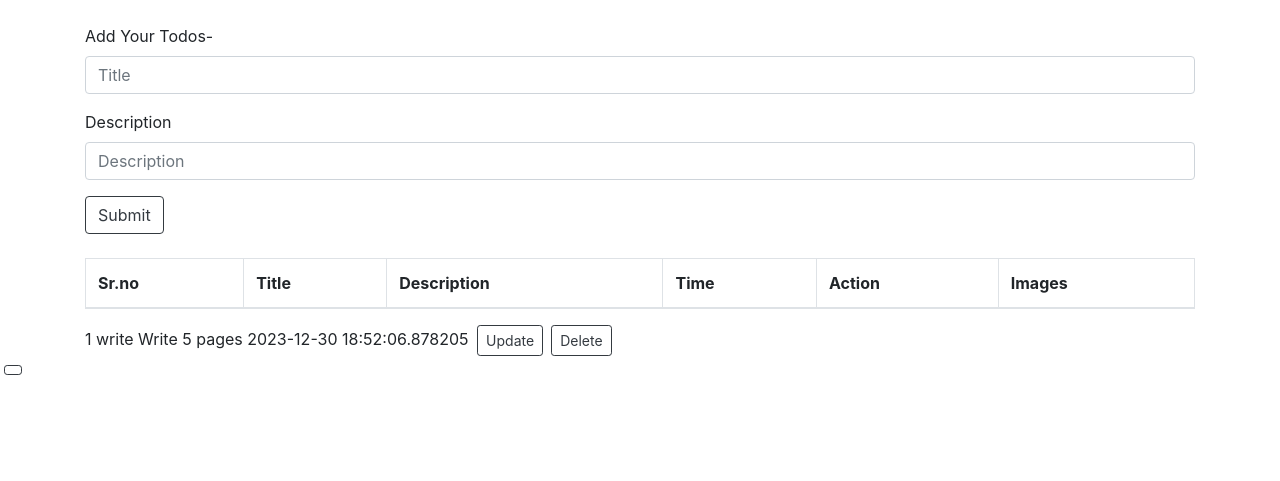
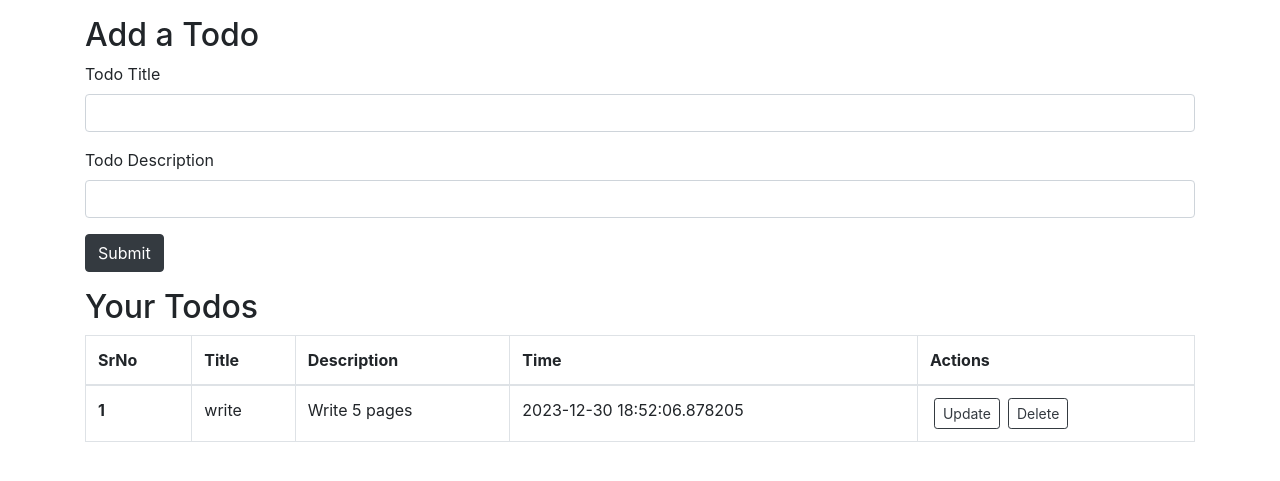
Before and after one commit to ShivamTejpal/Flask-to_do-webapp, a Flask app: page / in a window 1280 px wide. Shown: the part 56-537 px from the top of the page. Run offline with Flask 3, Linux system fonts and the light colour scheme; data comes from the database, SQL or seed files in the repository; both versions use the stored data as it was after the commit; lists and menus that the app fills with data are empty.

Commit message:
update your todo task!

```diff
--- a/app.py
+++ b/app.py
@@ -40,11 +40,20 @@
     print(allTodo)
     return 'hello_world'
 
-@app.route('/update')
-def update():
-    allTodo = Todo.query.all()
-    print(allTodo)
-    return 'hello_world'
+@app.route('/update/<int:srno>', methods=['GET','POST'])
+def update(srno):
+    if request.method=='POST':
+        title = request.form['title']
+        description = request.form['description']
+        todo = Todo.query.filter_by(srno=srno).first()
+        todo.title=title
+        todo.description=description
+        db.session.add(todo)
+        db.session.commit()
+        return redirect("/")
+
+    todo = Todo.query.filter_by(srno=srno).first()
+    return render_template('update.html',todo=todo)
 
 @app.route('/delete/<int:srno>')
 def delete(srno):
--- a/templates/base.html
+++ b/templates/base.html
@@ -8,7 +8,10 @@
     <!-- Bootstrap CSS -->
     <link rel="stylesheet" href="https://cdn.jsdelivr.net/npm/bootstrap@4.3.1/dist/css/bootstrap.min.css" integrity="sha384-ggOyR0iXCbMQv3Xipma34MD+dH/1fQ784/j6cY/iJTQUOhcWr7x9JvoRxT2MZw1T" crossorigin="anonymous">
 
-    <title>Todo WebApp</title>
+    <title>{% block title %}
+
+    {% endblock title %}
+        Todo WebApp</title>
   </head>
   <body>
     <nav class="navbar navbar-expand-lg navbar-light bg-light">
@@ -24,7 +27,7 @@
             </li>
 
             <li class="nav-item">
-              <a class="nav-link disabled" href="#" tabindex="-1" aria-disabled="true">Upgrade To Pro!</a>
+              <a class="nav-link disabled" href="/" tabindex="-1" aria-disabled="true">Upgrade To Pro!</a>
             </li>
           </ul>
 
--- a/templates/index.html
+++ b/templates/index.html
@@ -1,65 +1,74 @@
 {% extends 'base.html' %}
+{% block title %} Home{% endblock title %}
 {% block body %}
 
+    <div class="container my-3">
+        <h2>Add a Todo</h2>
+        <form action="/" method="POST">
+            <div class="mb-3">
+              <label for="title" class="form-label">Todo Title</label>
+              <input type="text" class="form-control" name="title" id="title" >
+            </div>
+            <div class="mb-3">
+              <label for="desc" class="form-label">Todo Description</label>
+              <input type="text" class="form-control" name="description" id="description">
+            </div>
 
-      <div class="container my-4">
-        <form action="/"method="POST">
-            <div class="form-group">
-              <label for="exampleInputEmail1">Add Your Todos-</label>
-              <input type="text" class="form-control" name="title" id="title"  placeholder="Title">
-
-            </div>
-            <div class="form-group">
-              <label for="desc">Description</label>
-              <input type="text" class="form-control" name="description" id="desc" placeholder="Description">
-            </div>
-            <div class="form-group">
-
-            </div>
-            <button type="submit" class="btn  btn-outline-dark">Submit</button>
+            <button type="submit" class="btn btn-dark">Submit</button>
           </form>
     </div>
-      <div class="container">
+    <div class="container my-3">
+        <h2>Your Todos</h2>
 
-              {% if allTodo|length==0 %}
+                {% if allTodo|length == 0 %}
 
-              <div class="alert alert-info" role="alert">
-                No Record. Please Add your Todo!
-
+                <div class="alert alert-dark" role="alert">
+                    No Todos found. Add your first todo now!
                   </div>
                     {% else %}
                     <table class="table table-bordered">
                         <thead>
                           <tr>
-                      <th scope="col">Sr.no</th>
+                            <th scope="col">SrNo</th>
                             <th scope="col">Title</th>
                             <th scope="col">Description</th>
                             <th scope="col">Time</th>
-                      <th scope="col">Action</th>
-                      <th scope="col">Images</th>
+                            <th scope="col">Actions</th>
                           </tr>
                         </thead>
 
-                </table>
-
-              {% endif %}
+                        <tbody>
               {% for todo in allTodo %}
               <tr>
                 <th scope="row">{{loop.index}}</th>
-              <td> {{todo.title}}</td>
+                <td>{{todo.title}}</td>
                 <td>{{todo.description}}</td>
                 <td>{{todo.date_created}}</td>
-              <td><a href="/update/{{todo.srno}}"<button type="button" class="btn btn-outline-dark btn-sm mx-1">Update</button>
-                  <a href="/delete/{{todo.srno}}"<button type="button" class="btn btn-outline-dark btn-sm mx-1">Delete</button>
+                <td>
+                  <a href="/update/{{todo.srno}}" type="button" class="btn btn-outline-dark btn-sm mx-1">Update</button>
+                  <a href="/delete/{{todo.srno}}" type="button" class="btn btn-outline-dark btn-sm mx-1">Delete</button>
+
                 </td>
               </tr>
+
               {% endfor %}
+            </tbody>
+            </table>
+              {% endif %}
 
 
     </div>
-    <!-- Optional JavaScript -->
-    <!-- jQuery first, then Popper.js, then Bootstrap JS -->
-    <script src="https://code.jquery.com/jquery-3.3.1.slim.min.js" integrity="sha384-q8i/X+965DzO0rT7abK41JStQIAqVgRVzpbzo5smXKp4YfRvH+8abtTE1Pi6jizo" crossorigin="anonymous"></script>
-    <script src="https://cdn.jsdelivr.net/npm/popper.js@1.14.7/dist/umd/popper.min.js" integrity="sha384-UO2eT0CpHqdSJQ6hJty5KVphtPhzWj9WO1clHTMGa3JDZwrnQq4sF86dIHNDz0W1" crossorigin="anonymous"></script>
-    <script src="https://cdn.jsdelivr.net/npm/bootstrap@4.3.1/dist/js/bootstrap.min.js" integrity="sha384-JjSmVgyd0p3pXB1rRibZUAYoIIy6OrQ6VrjIEaFf/nJGzIxFDsf4x0xIM+B07jRM" crossorigin="anonymous"></script>
-    {% endblock  %}
+    <!-- Optional JavaScript; choose one of the two! -->
+
+    <!-- Option 1: Bootstrap Bundle with Popper -->
+    <script src="https://cdn.jsdelivr.net/npm/bootstrap@5.0.0-beta2/dist/js/bootstrap.bundle.min.js"
+        integrity="sha384-b5kHyXgcpbZJO/tY9Ul7kGkf1S0CWuKcCD38l8YkeH8z8QjE0GmW1gYU5S9FOnJ0"
+        crossorigin="anonymous"></script>
+
+    <!-- Option 2: Separate Popper and Bootstrap JS -->
+    <!--
+    <script src="https://cdn.jsdelivr.net/npm/@popperjs/core@2.6.0/dist/umd/popper.min.js" integrity="sha384-KsvD1yqQ1/1+IA7gi3P0tyJcT3vR+NdBTt13hSJ2lnve8agRGXTTyNaBYmCR/Nwi" crossorigin="anonymous"></script>
+    <script src="https://cdn.jsdelivr.net/npm/bootstrap@5.0.0-beta2/dist/js/bootstrap.min.js" integrity="sha384-nsg8ua9HAw1y0W1btsyWgBklPnCUAFLuTMS2G72MMONqmOymq585AcH49TLBQObG" crossorigin="anonymous"></script>
+    -->
+
+{% endblock body %}
```
Also changed, not shown: templates/update.html (+33 -10 lines), instance/todo.db. Lines whose indentation alone changed are shown as unchanged.
